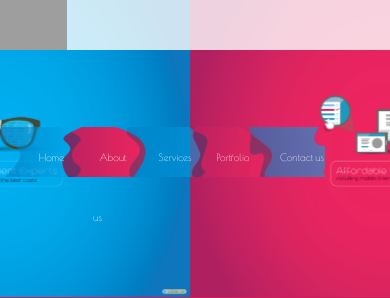
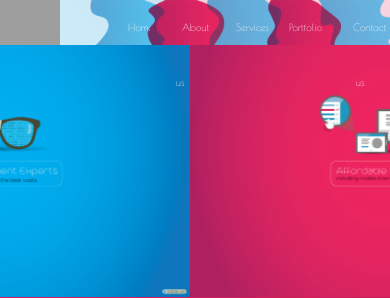
Before and after one commit to tarekshumaila/shebatech-1, a PHP site: page / in a window 390 px wide; the page is wider, and only the part inside the window is pictured. Shown: the top 298 px of that part. Run offline with PHP 8.4, Linux system fonts and the light colour scheme; some libraries are stand-ins or nearby versions; grey boxes are pictures that could not be loaded.

Commit message:
had to fix the menu, whats left are
padding issues and hover

```diff
--- a/the website/css/style.css
+++ b/the website/css/style.css
@@ -431,17 +431,17 @@ padding-top: 0;
 }
 @media screen and (max-width: 540px){
     #menucontainer{
-        height: 50px;
+        height: 45px;
     }
     .menuitem{
-        width: 65px;
-        height: 50px;
+        width: 60px;
+        height: 45px;
     }
     .menu{
-        line-height: 60px;
+        line-height: 55px;
         font-size: 10px;
     }
     #logo{
-        height: 50px;
+        height: 45px;
     }
 }
--- a/the website/index.php
+++ b/the website/index.php
@@ -3,7 +3,7 @@
         <?php include './php/head.php'; ?>
     </head>
         <body class="flex direction-column">
-            <ul class='flex wrap-wrap justify-between' id="menucontainer"><?php include './php/menu.php'; ?></ul>
+            <ul class='flex justify-between' id="menucontainer"><?php include './php/menu.php'; ?></ul>
 <!--slides -->
             <ul class='flex' id=""><?php include './php/slider.php'; ?></ul>
 
```
